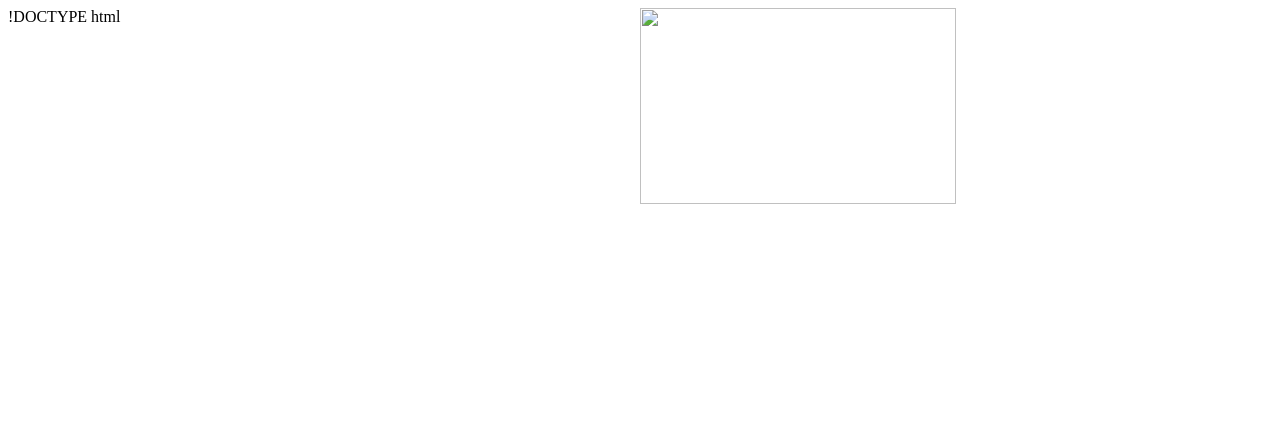
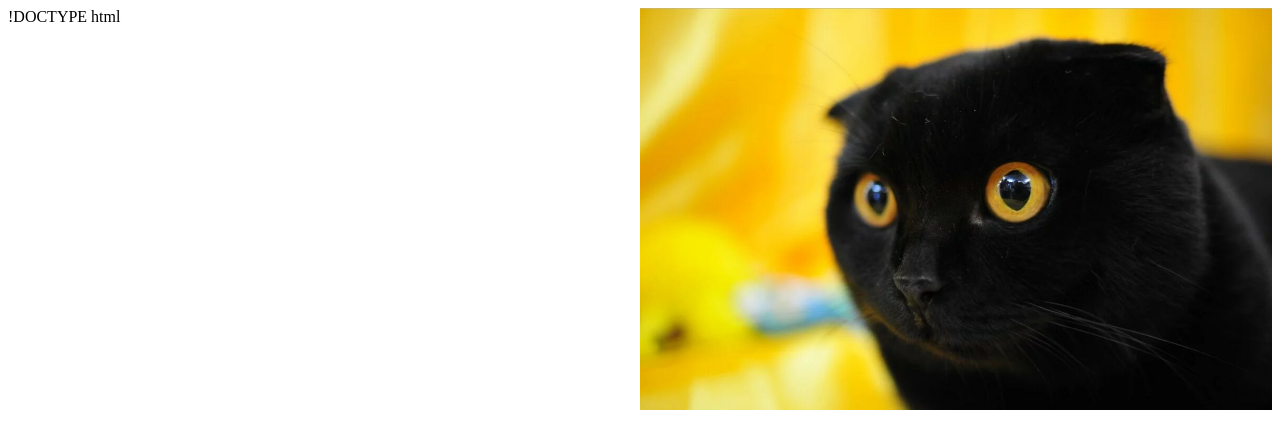
Before and after one commit to kairulla/repo.github.io, a plain HTML site: page docs/index.html in a window 1280 px wide. Drawn offline with Linux system fonts and the light colour scheme.

Commit message:
Update index.html

```diff
--- a/docs/index.html
+++ b/docs/index.html
@@ -4,5 +4,5 @@
 </head>
 
 <body>
-<img src="docs/0.JPG" width=50% align=right>
+<img src=0.JPG width=50% align=right>
 </body>
```
